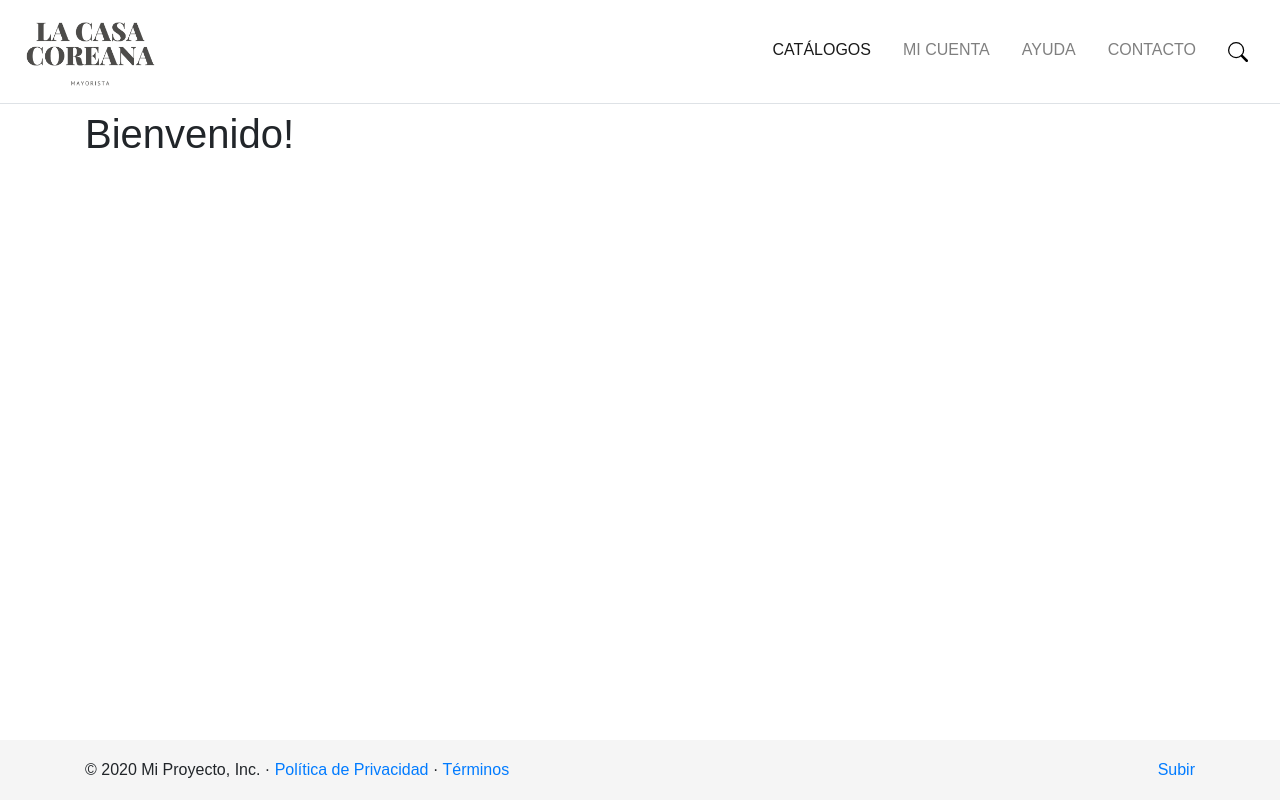
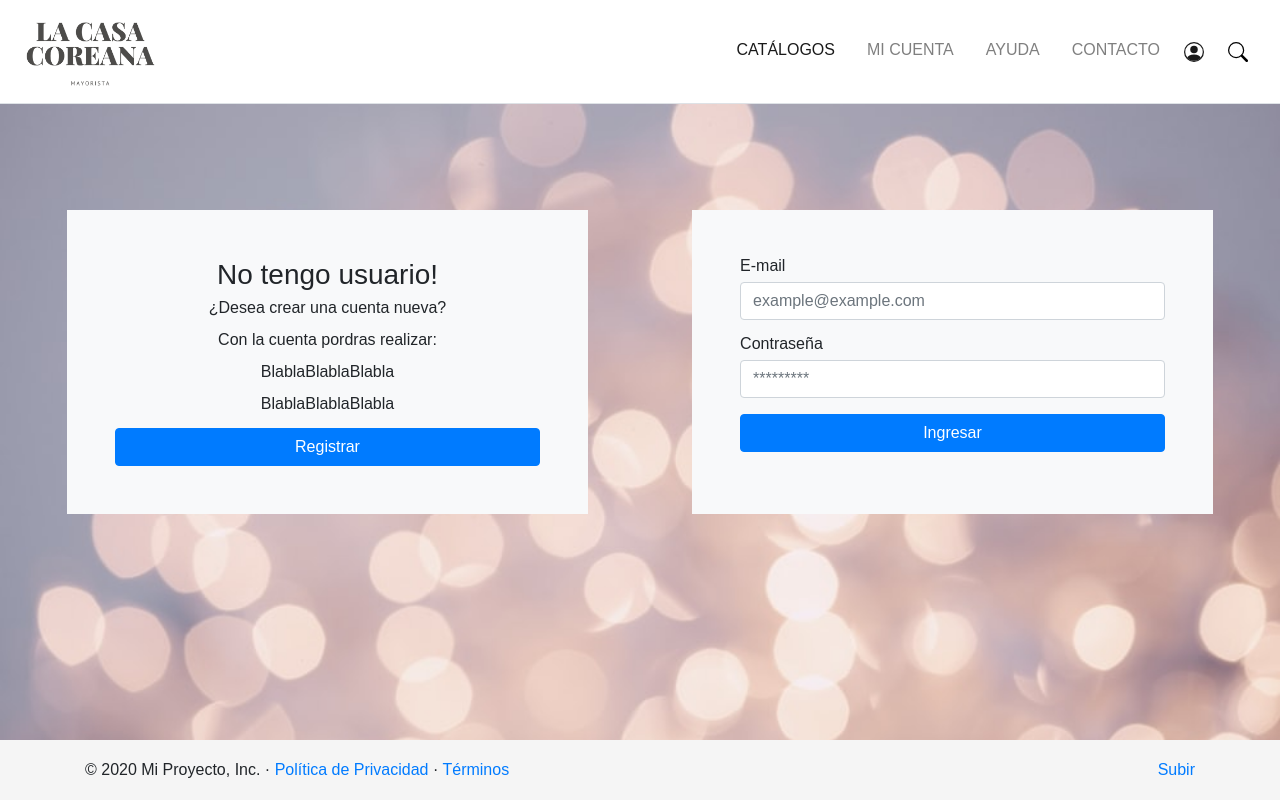
Before and after one commit to davidgivad-lee/eg-frontend-src-code, a React (Create React App) app: page /login in a window 1280 px wide. Built offline with nearby package versions, Linux system fonts and the light colour scheme.

Commit message:
refactor and added layouts and login pages

```diff
--- a/src/App.js
+++ b/src/App.js
@@ -1,26 +1,72 @@
 import React from "react";
 import { BrowserRouter, Switch, Route } from "react-router-dom";
-import NavBar from "./components/NavBar/NavBar";
-import Footer from "./components/Footer/Footer";
+
+//layouts
+import MainLayout from "./layouts/MainLayout";
+import LoginLayout from "./layouts/LoginLayout";
+
+//pages
 import Account from "./pages/Account/Account";
 import Home from "./pages/Home/Home";
 import Contact from "./pages/Contact/Contact";
 import Catalog from "./pages/Catalog/Catalog";
 import Help from "./pages/Help/Help";
+import Login from "./pages/Login/Login";
 
 export default function App() {
   return (
     <BrowserRouter>
-      <NavBar />
       <Switch>
-        {/* <Route path="/" exact component={Home} /> */}
-        <Route path="/catalogos" component={Catalog} />
-        <Route path="/mi-cuenta" component={Account} />
-        <Route path="/ayuda" component={Help} />
-        <Route path="/contacto" component={Contact} />
-        <Route path="/" component={Home} />
+        <Route
+          path="/catalogos"
+          render={() => (
+            <MainLayout>
+              <Catalog />
+            </MainLayout>
+          )}
+        />
+        <Route
+          path="/login"
+          render={() => (
+            <LoginLayout>
+              <Login />
+            </LoginLayout>
+          )}
+        />
+        <Route
+          path="/mi-cuenta"
+          render={() => (
+            <MainLayout>
+              <Account />
+            </MainLayout>
+          )}
+        />
+        <Route
+          path="/ayuda"
+          render={() => (
+            <MainLayout>
+              <Help />
+            </MainLayout>
+          )}
+        />
+        <Route
+          path="/contacto"
+          render={() => (
+            <MainLayout>
+              <Contact />
+            </MainLayout>
+          )}
+        />
+        <Route
+          exact
+          path="/"
+          render={() => (
+            <MainLayout>
+              <Home />
+            </MainLayout>
+          )}
+        />
       </Switch>
-      <Footer />
     </BrowserRouter>
   );
 }
--- a/src/components/NavBar/NavBar.js
+++ b/src/components/NavBar/NavBar.js
@@ -1,7 +1,7 @@
 import React, { Component } from "react";
 import "./NavBar.scss";
 import Logo from "../../assets/logo3.png";
-import Search from "../Search/Search.js";
+import Search from "../Search/Search";
 
 class NavBar extends Component {
   state = {
@@ -11,6 +11,7 @@ class NavBar extends Component {
   onSearch = () => {
     this.setState((prevState) => ({ searching: !prevState.searching }));
   };
+  onSingIn = () => {};
 
   render() {
     return (
@@ -56,6 +57,26 @@ class NavBar extends Component {
                 <Search collapsed={true} />
               </li>
             </ul>
+            <a className="navbar-brand" href="/login">
+              <svg
+                width="1em"
+                height="1em"
+                viewBox="0 0 16 16"
+                className="bi bi-person-circle"
+                fill="currentColor"
+                xmlns="http://www.w3.org/2000/svg"
+              >
+                <path d="M13.468 12.37C12.758 11.226 11.195 10 8 10s-4.757 1.225-5.468 2.37A6.987 6.987 0 0 0 8 15a6.987 6.987 0 0 0 5.468-2.63z" />
+                <path
+                  fillRule="evenodd"
+                  d="M8 9a3 3 0 1 0 0-6 3 3 0 0 0 0 6z"
+                />
+                <path
+                  fillRule="evenodd"
+                  d="M8 1a7 7 0 1 0 0 14A7 7 0 0 0 8 1zM0 8a8 8 0 1 1 16 0A8 8 0 0 1 0 8z"
+                />
+              </svg>
+            </a>
             <a
               className="navbar-brand ml-2 search-display-container"
               onClick={this.onSearch}
--- a/src/default.scss
+++ b/src/default.scss
@@ -1,25 +1,11 @@
-// .App {
-//   text-align: center;
-// }
-
-// html {
-//   font-size: 10px;
-// }
-
-// html,
-// body {
-//   height: 100%;
-//   padding: 0;
-//   margin: 0;
-// }
-
-// *,
-// ::before,
-// ::after {
-//   -webkit-box-sizing: border-box;
-//   -moz-box-sizing: border-box;
-//   box-sizing: border-box;
-// }
+.background-img {
+  height: 100vh;
+  background-image: url(./assets/background.jpeg);
+  background-size: cover;
+  background-position: center center;
+  background-position-x: center;
+  background-position-y: center;
+}
 
 body {
   font-family: "Roboto Mono", sans-serif;
--- /dev/null
+++ b/src/layouts/LoginLayout.js
@@ -0,0 +1,17 @@
+import React from "react";
+import NavBar from "../components/NavBar/NavBar";
+import Footer from "../components/Footer/Footer";
+
+const LoginLayout = (props) => {
+  return (
+    <div>
+      <NavBar />
+      <div className="container-fluid container-pad background-img">
+        {props.children}
+      </div>
+      <Footer />
+    </div>
+  );
+};
+
+export default LoginLayout;
--- /dev/null
+++ b/src/layouts/MainLayout.js
@@ -0,0 +1,15 @@
+import React from "react";
+import NavBar from "../components/NavBar/NavBar";
+import Footer from "../components/Footer/Footer";
+
+const MainLayout = (props) => {
+  return (
+    <div>
+      <NavBar />
+      <div className="container container-pad">{props.children}</div>
+      <Footer />
+    </div>
+  );
+};
+
+export default MainLayout;
--- a/src/pages/Account/Account.js
+++ b/src/pages/Account/Account.js
@@ -3,7 +3,7 @@ import "./Account.scss";
 
 export default function About() {
   return (
-    <div className="container container-pad">
+    <div>
       <h1>Pagina de mi cuenta</h1>
     </div>
   );
--- a/src/pages/Catalog/Catalog.js
+++ b/src/pages/Catalog/Catalog.js
@@ -3,7 +3,7 @@ import "./Catalog.scss";
 
 export default function Shop() {
   return (
-    <div className="container container-pad">
+    <div>
       <h1>Pagina de catalogos</h1>
     </div>
   );
--- a/src/pages/Contact/Contact.js
+++ b/src/pages/Contact/Contact.js
@@ -3,7 +3,7 @@ class Contact extends Component {
   state = {};
   render() {
     return (
-      <div className="container container-pad">
+      <div>
         <h1> Pagina de Contacto</h1>
       </div>
     );
--- a/src/pages/Help/Help.js
+++ b/src/pages/Help/Help.js
@@ -3,7 +3,7 @@ class Help extends Component {
   state = {};
   render() {
     return (
-      <div className="container container-pad">
+      <div>
         <h1> Pagina de Ayuda </h1>
       </div>
     );
--- a/src/pages/Home/Home.js
+++ b/src/pages/Home/Home.js
@@ -4,7 +4,7 @@ class Home extends Component {
   state = {};
   render() {
     return (
-      <div className="container container-pad">
+      <div>
         <h1> Bienvenido! </h1>
       </div>
     );
--- /dev/null
+++ b/src/pages/Login/Login.js
@@ -0,0 +1,54 @@
+import React, { Component } from "react";
+import "./Login.scss";
+import { Link } from "react-router-dom";
+class Login extends Component {
+  state = {};
+  render() {
+    return (
+      <div className="row justify-content-sm-around no-gutters login-row">
+        <div className="col-md-5 p-5 bg-light register-container">
+          <h3 className="text-center">No tengo usuario!</h3>
+          <p className="text-center"> ¿Desea crear una cuenta nueva?</p>
+          <p className="font-weight-light text-center">
+            {" "}
+            Con la cuenta pordras realizar:{" "}
+          </p>
+          <p className="font-weight-light text-center"> BlablaBlablaBlabla </p>
+          <p className="font-weight-light text-center"> BlablaBlablaBlabla </p>
+          <button type="submit" className="btn btn-primary w-100">
+            Registrar
+          </button>
+        </div>
+        <div className="col-md-5 p-5 bg-light">
+          <form>
+            <div className="form-group">
+              <label htmlFor="userEmail">E-mail</label>
+              <input
+                type="email"
+                className="form-control"
+                id="userEmail"
+                placeholder="example@example.com"
+              />
+            </div>
+            <div className="form-group">
+              <label htmlFor="userPassword">Contraseña</label>
+              <input
+                type="password"
+                className="form-control"
+                id="userPassword"
+                placeholder="*********"
+              />
+            </div>
+          </form>
+          <Link to="/">
+            <button type="submit" className="btn btn-primary w-100">
+              Ingresar
+            </button>
+          </Link>
+        </div>
+      </div>
+    );
+  }
+}
+
+export default Login;
--- /dev/null
+++ b/src/pages/Login/Login.scss
@@ -0,0 +1,16 @@
+@import "../../../node_modules/bootstrap/scss/functions";
+@import "../../../node_modules/bootstrap/scss/variables";
+@import "../../../node_modules/bootstrap/scss/mixins/breakpoints";
+
+.login-row {
+  padding: 100px 0px;
+}
+
+@include media-breakpoint-down(sm) {
+  .login-row {
+    padding: 20px 10px;
+  }
+  .register-container {
+    margin-bottom: 20px;
+  }
+}
```
Also changed, not shown: src/assets/background.jpeg (added).
